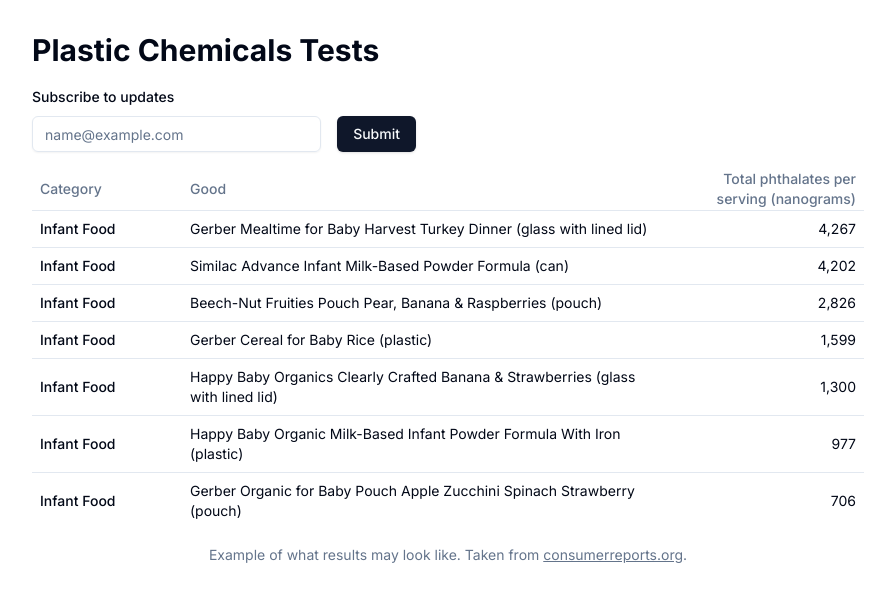
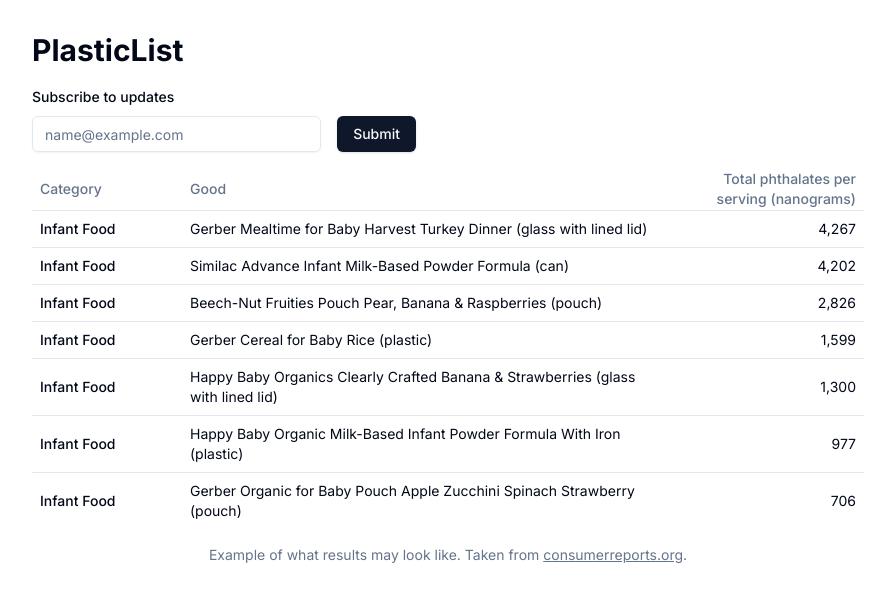
Before and after one commit to plasticlist/plasticlist-old, a Next.js app: page / in a window 1280 px wide. Shown: the top 602 px of the page, without its empty margins (192-1087 px from the left). Built offline with nearby package versions, Linux system fonts and the light colour scheme.

Commit message:
update name to plasticlist

```diff
--- a/src/app/layout.tsx
+++ b/src/app/layout.tsx
@@ -10,19 +10,19 @@
 })
 
 export const metadata: Metadata = {
-  title: "Plastic Chemicals Tests",
-  description: "We are finding out how much plastic US consumers eat every day.",
+  title: "PlasticList",
+  description: "Figure out what plastic chemicals are in your food.",
   metadataBase: new URL('https://plasticlist.vercel.app/'),
   openGraph: {
-    title: "Plastic Chemicals Tests",
-    description: "We are finding out how much plastic US consumers eat every day.",
+    title: "PlasticList",
+    description: "Figure out what plastic chemicals are in your food.",
     url: "https://plasticlist.vercel.app/",
     images: [
       {
         url: "/og-image.svg",
         width: 1200,
         height: 630,
-        alt: "Plastic Chemicals Tests",
+        alt: "PlasticList",
       },
     ],
   },
--- a/src/app/page.tsx
+++ b/src/app/page.tsx
@@ -64,7 +64,7 @@
 
   return (
     <main className="flex min-h-screen flex-col max-w-4xl mx-auto p-8">
-      <h1 className="text-3xl font-bold">Plastic Chemicals Tests</h1>
+      <h1 className="text-3xl font-bold">PlasticList</h1>
       <Form {...form}>
         <form onSubmit={form.handleSubmit(onSubmit)} className="my-4 space-y-6 max-w-sm">
           <FormField
```
